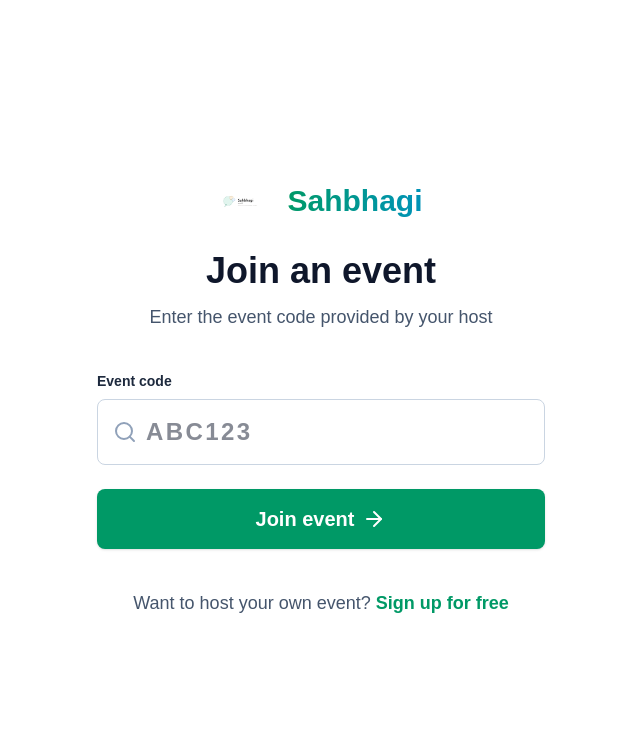
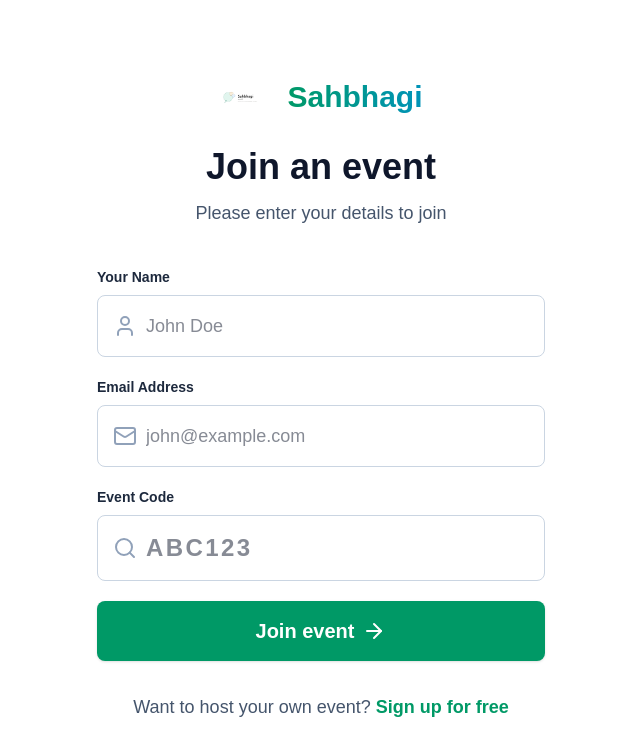
Before and after one commit to KhushalYadav535/sahbhagi, a Next.js app: page /join in a window 1280 px wide. Shown: the top 756 px of the page, without its empty margins (319-959 px from the left). Built offline with nearby package versions, Linux system fonts and the light colour scheme; no server answers.

Commit message:
Collect participant name and email, link responses to name

```diff
--- a/src/app/event/[id]/page.tsx
+++ b/src/app/event/[id]/page.tsx
@@ -150,8 +150,30 @@
 
   const handleSubmitQuestion = async (e: React.FormEvent) => {
     e.preventDefault();
-    toast.success("Question submitted!");
-    setNewQuestion("");
+    if (!newQuestion.trim()) return;
+
+    try {
+      const author = localStorage.getItem('participantName') || localStorage.getItem('userId') || 'Anonymous';
+      await api.post(`/events/${params.id}/questions`, {
+        text: newQuestion,
+        author: author,
+        isAnonymous: false
+      });
+
+      if (socket) {
+        socket.emit('send-question', {
+          eventId: params.id,
+          text: newQuestion,
+          author: author
+        });
+      }
+
+      fetchEvent();
+      toast.success("Question submitted!");
+      setNewQuestion("");
+    } catch (err) {
+      toast.error("Failed to submit question");
+    }
   };
 
   const handleExport = async () => {
--- a/src/app/join/page.tsx
+++ b/src/app/join/page.tsx
@@ -6,11 +6,13 @@
 import Link from 'next/link';
 import api from '@/lib/api';
 import toast from 'react-hot-toast';
-import { ArrowRight, Search } from 'lucide-react';
+import { ArrowRight, Search, User, Mail } from 'lucide-react';
 
 function JoinForm() {
   const searchParams = useSearchParams();
   const [code, setCode] = useState('');
+  const [name, setName] = useState('');
+  const [email, setEmail] = useState('');
   const [loading, setLoading] = useState(false);
   const router = useRouter();
 
@@ -18,15 +20,25 @@
     const codeParam = searchParams.get('code');
     if (codeParam) {
       setCode(codeParam.toUpperCase());
-      handleJoin(codeParam.toUpperCase());
     }
+    // Try to load previously saved details
+    const savedName = localStorage.getItem('participantName');
+    const savedEmail = localStorage.getItem('participantEmail');
+    if (savedName) setName(savedName);
+    if (savedEmail) setEmail(savedEmail);
   }, [searchParams]);
 
   const handleJoin = async (joinCode: string) => {
-    if (!joinCode.trim()) return;
+    if (!joinCode.trim() || !name.trim() || !email.trim()) {
+      toast.error('Please fill all fields');
+      return;
+    }
     setLoading(true);
     try {
       const res = await api.get(`/events/${joinCode.trim().toUpperCase()}`);
+      localStorage.setItem('participantName', name.trim());
+      localStorage.setItem('participantEmail', email.trim());
+      localStorage.setItem('userId', name.trim()); // Use name as userId for polls/qna
       router.push(`/event/${res.data._id}?participant=true`);
     } catch (err) {
       toast.error('Event not found. Please check the code and try again.');
@@ -57,14 +69,50 @@
             </span>
           </Link>
           <h1 className="text-4xl font-extrabold text-slate-900 mb-3">Join an event</h1>
-          <p className="text-lg text-slate-600">Enter the event code provided by your host</p>
+          <p className="text-lg text-slate-600">Please enter your details to join</p>
         </div>
 
         {/* Join Form */}
-        <form onSubmit={handleSubmit} className="space-y-6">
+        <form onSubmit={handleSubmit} className="space-y-5">
+          <div>
+            <label htmlFor="name" className="block text-sm font-semibold text-slate-800 mb-2">
+              Your Name
+            </label>
+            <div className="relative">
+              <input
+                id="name"
+                type="text"
+                required
+                value={name}
+                onChange={(e) => setName(e.target.value)}
+                className="w-full px-4 py-4 pl-12 border border-slate-300 rounded-lg focus:ring-2 focus:ring-emerald-500 focus:border-emerald-500 transition text-lg font-medium"
+                placeholder="John Doe"
+              />
+              <User className="absolute left-4 top-1/2 -translate-y-1/2 w-6 h-6 text-slate-400" />
+            </div>
+          </div>
+
+          <div>
+            <label htmlFor="email" className="block text-sm font-semibold text-slate-800 mb-2">
+              Email Address
+            </label>
+            <div className="relative">
+              <input
+                id="email"
+                type="email"
+                required
+                value={email}
+                onChange={(e) => setEmail(e.target.value)}
+                className="w-full px-4 py-4 pl-12 border border-slate-300 rounded-lg focus:ring-2 focus:ring-emerald-500 focus:border-emerald-500 transition text-lg font-medium"
+                placeholder="john@example.com"
+              />
+              <Mail className="absolute left-4 top-1/2 -translate-y-1/2 w-6 h-6 text-slate-400" />
+            </div>
+          </div>
+
           <div>
             <label htmlFor="code" className="block text-sm font-semibold text-slate-800 mb-2">
-              Event code
+              Event Code
             </label>
             <div className="relative">
               <input
@@ -84,7 +132,7 @@
           <button
             type="submit"
             disabled={loading}
-            className="w-full flex items-center justify-center gap-2 px-4 py-4 bg-emerald-600 text-white font-bold text-xl rounded-lg hover:bg-emerald-700 transition shadow-sm disabled:opacity-50"
+            className="w-full flex items-center justify-center gap-2 px-4 py-4 bg-emerald-600 text-white font-bold text-xl rounded-lg hover:bg-emerald-700 transition shadow-sm disabled:opacity-50 mt-4"
           >
             {loading ? (
               <div className="w-6 h-6 border-2 border-white/30 border-t-white rounded-full animate-spin"></div>
@@ -98,7 +146,7 @@
         </form>
 
         {/* Footer */}
-        <p className="mt-10 text-center text-lg text-slate-600">
+        <p className="mt-8 text-center text-lg text-slate-600">
           Want to host your own event?{' '}
           <Link href="/register" className="font-bold text-emerald-600 hover:text-emerald-700">
             Sign up for free
```
